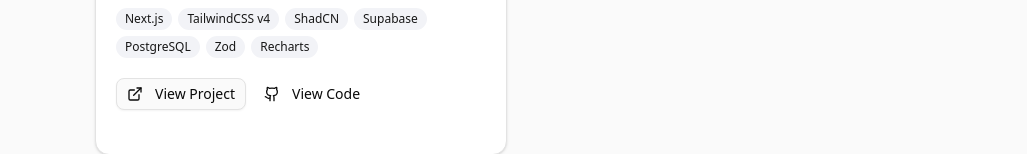
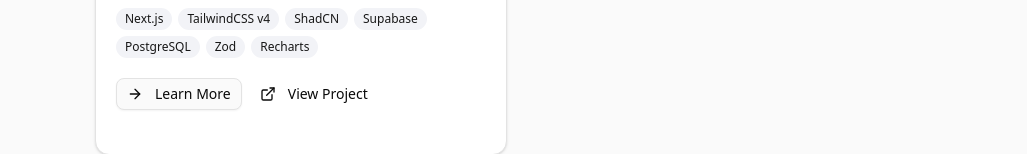
Before and after one commit to Dasajton/my-website, a Next.js app: page /en/projects in a window 1280 px wide. Shown: the part 649-803 px from the top of the page, without its empty margins (121-1148 px from the left). Built offline with nearby package versions, Linux system fonts and the light colour scheme; no server answers.

Commit message:
product-card anpassung: "Mehr erfahren" Button Statt "Code ansehen" - Zum Code kann man auch im Artikel selbst noch kommen (falls public)

```diff
--- a/components/projects/project-card.tsx
+++ b/components/projects/project-card.tsx
@@ -3,7 +3,7 @@
 import Link from "next/link";
 import Image from "next/image";
 import { useLocale, useTranslations } from "next-intl";
-import { ExternalLink, Github } from "lucide-react";
+import { ExternalLink, ArrowRight } from "lucide-react";
 import { Badge } from "@/components/ui/badge";
 import { Card, CardContent } from "@/components/ui/card";
 import { Button } from "@/components/ui/button";
@@ -58,8 +58,14 @@
           </div>
 
           <div className="mt-auto flex gap-2 pt-2">
+            <Button asChild variant="outline" size="sm">
+              <Link href={`/${locale}/projects/${slug}`}>
+                <ArrowRight className="mr-1.5 h-3.5 w-3.5" />
+                {t("learn_more")}
+              </Link>
+            </Button>
             {frontmatter.liveUrl && (
-              <Button asChild variant="outline" size="sm">
+              <Button asChild variant="ghost" size="sm">
                 <a
                   href={frontmatter.liveUrl}
                   target="_blank"
@@ -70,18 +76,6 @@
                 </a>
               </Button>
             )}
-            {frontmatter.githubUrl && (
-              <Button asChild variant="ghost" size="sm">
-                <a
-                  href={frontmatter.githubUrl}
-                  target="_blank"
-                  rel="noopener noreferrer"
-                >
-                  <Github className="mr-1.5 h-3.5 w-3.5" />
-                  {t("view_code")}
-                </a>
-              </Button>
-            )}
           </div>
         </CardContent>
       </Card>
--- a/messages/de.json
+++ b/messages/de.json
@@ -28,7 +28,7 @@
     "title": "Projekte",
     "description": "Eine Auswahl meiner bisherigen Arbeiten und Projekte.",
     "view_project": "Projekt ansehen",
-    "view_code": "Code ansehen",
+    "learn_more": "Mehr erfahren",
     "tech_stack": "Tech-Stack"
   },
   "blog": {
--- a/messages/en.json
+++ b/messages/en.json
@@ -28,7 +28,7 @@
     "title": "Projects",
     "description": "A selection of my past work and projects.",
     "view_project": "View Project",
-    "view_code": "View Code",
+    "learn_more": "Learn More",
     "tech_stack": "Tech Stack"
   },
   "blog": {
```
